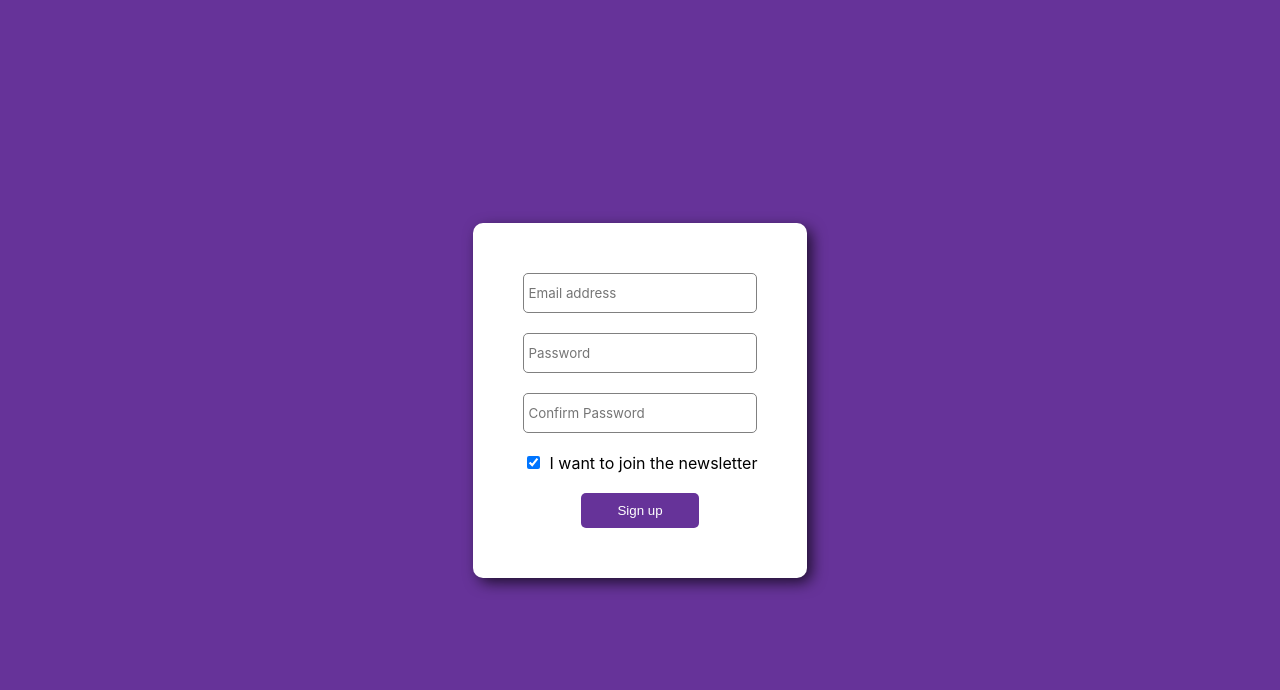
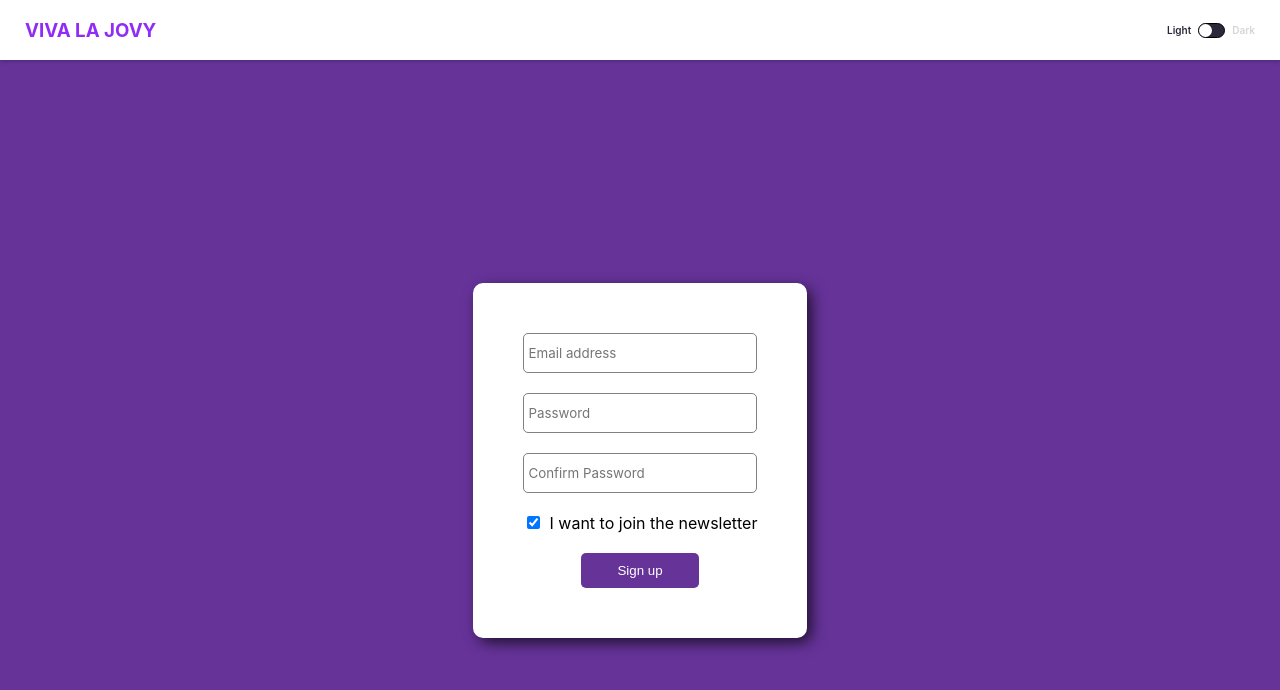
Before and after one commit to jovyflagg/react-forms-newsletter, a React (Create React App) app: page / in a window 1280 px wide. Shown: the top 690 px of the page. Built offline with nearby package versions, Linux system fonts and the light colour scheme.

Commit message:
Navbar and a darmode toggle...pending styling

```diff
--- a/src/App.jsx
+++ b/src/App.jsx
@@ -1,9 +1,11 @@
 import Form from "./components/Form"
+import Navbar from "./components/Navbar";
 import "./style.css"
 function App() {
   return (
     <div className="App">
       <header className="App-header">
+        <Navbar />
         <Form />
       </header>
     </div>
--- /dev/null
+++ b/src/components/Navbar.jsx
@@ -0,0 +1,27 @@
+//import logo from "../images/logo-lightmode.png"
+
+export default function Navbar(props) {
+
+    return (
+         <nav
+            className={props.darkMode ? "dark": ""}
+        >
+
+            <h3 className="nav--logo_text">VIVA LA JOVY</h3>
+
+            <div
+                className="toggler"
+            >
+                <p className="toggler--light">Light</p>
+                <div
+                    className="toggler--slider"
+                    onClick={props.toggleDarkMode}
+                >
+
+                    <div className="toggler--slider--circle"></div>
+                </div>
+                <p className="toggler--dark">Dark</p>
+            </div>
+        </nav>
+    )
+}
--- a/src/style.css
+++ b/src/style.css
@@ -57,3 +57,131 @@ body {
 .form--marketing > input {
     margin-right: 10px;
 }
+
+/* NAV styles */
+
+nav {
+    display: flex;
+    align-items: center;
+    background-color: #ffffff;
+    padding: 30px 25px;
+    height: 60px;
+    box-shadow: 0px 1px 4px rgba(0, 0, 0, 0.25);
+    z-index: 1;
+}
+
+nav.dark {
+    background-color: #21222A;
+}
+
+.nav--logo_icon {
+    width: 30px;
+    margin-right: 10px;
+}
+
+.nav--logo_text {
+    color: #902cf5;
+    margin-right: auto;
+}
+
+.nav--title {
+    color: #DEEBF8;
+}
+
+.toggler {
+    display: flex;
+    align-items: center;
+}
+
+.toggler p {
+    font-size: 0.625rem;
+    font-weight: 600;
+}
+
+.toggler--slider {
+    width: 25px;
+    height: 13px;
+    background-color: #2B283A;
+    border-radius: 2rem;
+    margin-inline: 7px;
+    cursor: pointer;
+    display: flex;
+    justify-content: flex-start;
+    align-items: center;
+    border: 1px solid black;
+    box-sizing: content-box;
+}
+
+nav.dark .toggler--slider {
+    border-color: white;
+    background-color: #F5F5F5;
+}
+
+.toggler--slider--circle {
+    height: 13px;
+    width: 13px;
+    background-color: white;
+    border-radius: 50%;
+}
+
+nav.dark .toggler--slider--circle {
+    background-color: black;
+}
+
+.toggler--light {
+    color: #2B283A;
+}
+
+nav.dark .toggler--light {
+    color: #918E9B;
+}
+
+.toggler--dark {
+    color: #D5D4D8;
+}
+
+nav.dark .toggler-dark {
+    color: #FFFFFF;
+}
+
+nav.dark .toggler--slider {
+    justify-content: flex-end;
+}
+
+/* MAIN styles */
+main {
+    padding: 57px 27px;
+   /* background-image: url("./images/logo-lightmode.png");
+    background-repeat: no-repeat;
+    background-position: right center;
+    flex: 1 1 auto;
+    background-color: white;*/
+    color: #2B283A;
+}
+
+main.dark {
+    /*background-image: url("./images/logo-darkmode.png");
+    background-color: #282D35;*/
+    color: white;
+}
+
+.main--title {
+    margin: 0;
+    font-size: 39px;
+    letter-spacing: -0.05em;
+}
+
+.main--facts {
+    margin-top: 46px;
+    max-width: 400px;
+}
+
+.main--facts > li {
+    line-height: 19px;
+    padding-block: 10px;
+}
+
+.main--facts > li::marker {
+    font-size: 1.4rem;
+    color: #6cbff7;
+}
```
